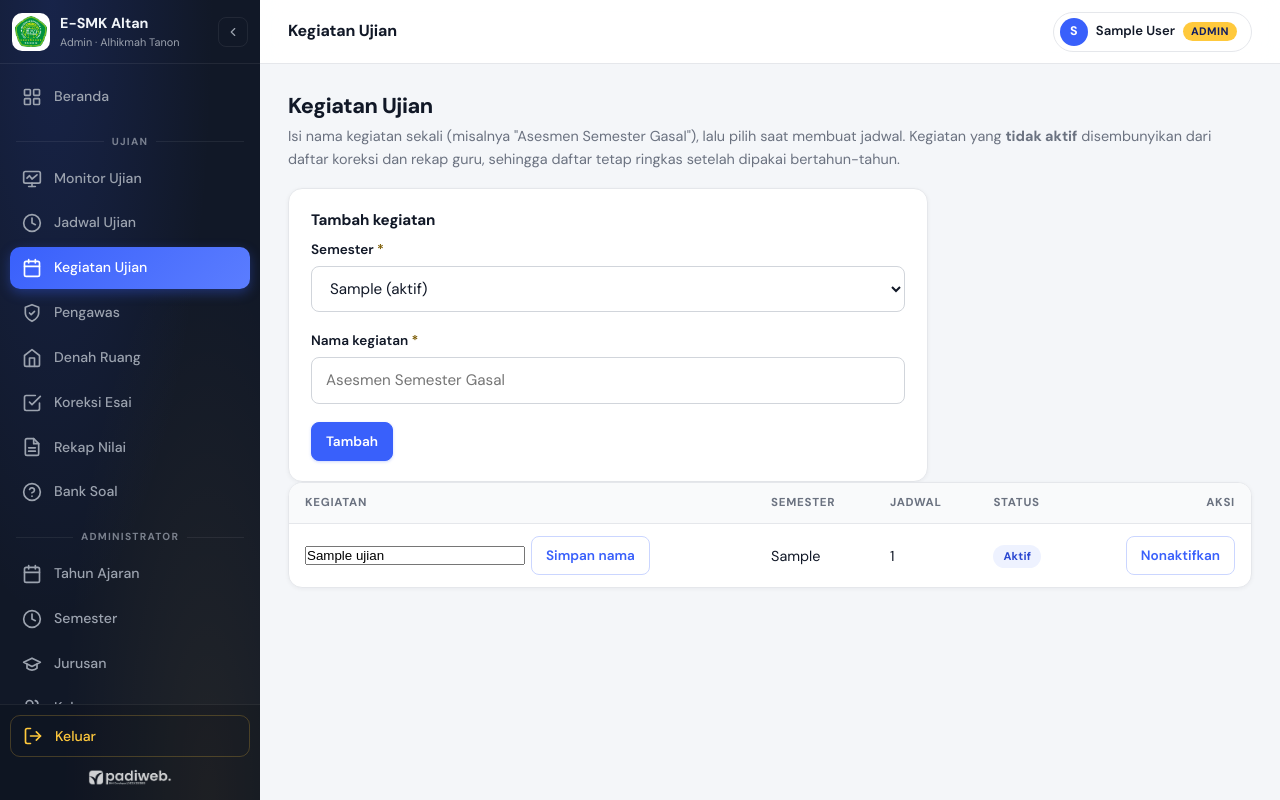
After one commit to padiweb/ujiansmk, a Laravel app: page /staf/kegiatan in a window 1280 px wide. The commit adds this page. Run offline with Laravel 12, Linux system fonts and the light colour scheme; a user stored in the database is signed in; tables that the repository leaves empty hold one stand-in row (values such as "Sample post").

Commit message:
Kegiatan Ujian: nama kegiatan diisi sekali per semester, nama jadwal otomatis dari kegiatan + mapel; kegiatan tidak aktif disembunyikan dari koreksi dan rekap guru
Co-Authored-By: Claude Sonnet 5.5 <noreply@anthropic.com>

```diff
--- /dev/null
+++ b/app/Http/Controllers/Staf/KegiatanUjianController.php
@@ -0,0 +1,70 @@
+<?php
+
+namespace App\Http\Controllers\Staf;
+
+use App\Http\Controllers\Controller;
+use App\Models\AuditLog;
+use App\Models\KegiatanUjian;
+use App\Models\Periode;
+use Illuminate\Http\RedirectResponse;
+use Illuminate\Http\Request;
+use Illuminate\Validation\Rule;
+use Illuminate\View\View;
+
+/** Admin mengisi nama kegiatan sekali; jadwal per mata pelajaran memilihnya. */
+class KegiatanUjianController extends Controller
+{
+    public function index(): View
+    {
+        return view('staf.kegiatan.index', [
+            'kegiatan' => KegiatanUjian::with('periode.tahunAjaran')->withCount('jadwal')->orderByDesc('aktif')->orderByDesc('periode_id')->orderBy('nama')->get(),
+            'daftarPeriode' => Periode::with('tahunAjaran')->orderByDesc('tahun_ajaran_id')->orderBy('semester')->get(),
+            'periodeAktif' => Periode::where('aktif', true)->value('id'),
+        ]);
+    }
+
+    public function store(Request $request): RedirectResponse
+    {
+        $data = $request->validate([
+            'periode_id' => ['required', Rule::exists('periode', 'id')],
+            'nama' => ['required', 'string', 'max:120', Rule::unique('kegiatan_ujian', 'nama')->where('periode_id', $request->input('periode_id'))],
+        ], ['nama.unique' => 'Kegiatan dengan nama itu sudah ada pada semester ini.'], ['periode_id' => 'Semester', 'nama' => 'Nama kegiatan']);
+
+        $k = KegiatanUjian::create(['periode_id' => $data['periode_id'], 'nama' => trim($data['nama']), 'aktif' => true]);
+        AuditLog::catat('kegiatan.tambah', "kegiatan {$k->id}", $request->user('web'));
+
+        return back()->with('berhasil', "Kegiatan \"{$k->nama}\" ditambahkan.");
+    }
+
+    /** Ganti nama (nama semua jadwalnya ikut diperbarui) atau aktif/nonaktifkan. */
+    public function update(Request $request, KegiatanUjian $kegiatan): RedirectResponse
+    {
+        $data = $request->validate([
+            'nama' => ['sometimes', 'required', 'string', 'max:120', Rule::unique('kegiatan_ujian', 'nama')->where('periode_id', $kegiatan->periode_id)->ignore($kegiatan->id)],
+            'aktif' => ['sometimes', 'boolean'],
+        ], ['nama.unique' => 'Kegiatan dengan nama itu sudah ada pada semester ini.'], ['nama' => 'Nama kegiatan']);
+
+        if (isset($data['nama'])) {
+            $kegiatan->update(['nama' => trim($data['nama'])]);
+            $kegiatan->jadwal()->with('mapel')->get()->each(fn ($j) => $j->update(['nama' => $kegiatan->namaJadwal($j->mapel)]));
+        }
+        if (array_key_exists('aktif', $data)) {
+            $kegiatan->update(['aktif' => (bool) $data['aktif']]);
+        }
+        AuditLog::catat('kegiatan.ubah', "kegiatan {$kegiatan->id}", $request->user('web'));
+
+        return back()->with('berhasil', 'Kegiatan diperbarui.');
+    }
+
+    public function destroy(Request $request, KegiatanUjian $kegiatan): RedirectResponse
+    {
+        if ($kegiatan->jadwal()->exists()) {
+            return back()->with('gagal', 'Kegiatan ini sudah dipakai jadwal. Nonaktifkan saja agar tidak muncul di daftar.');
+        }
+
+        $kegiatan->delete();
+        AuditLog::catat('kegiatan.hapus', "kegiatan {$kegiatan->id}", $request->user('web'));
+
+        return back()->with('berhasil', 'Kegiatan dihapus.');
+    }
+}
--- a/app/Models/JadwalUjian.php
+++ b/app/Models/JadwalUjian.php
@@ -16,7 +16,7 @@ class JadwalUjian extends Model
     public const SELESAI = 'selesai';
 
     protected $fillable = [
-        'periode_id', 'mapel_id', 'nama', 'durasi_menit', 'mulai_pada', 'tutup_pada', 'token', 'media_kode', 'status',
+        'periode_id', 'kegiatan_id', 'mapel_id', 'nama', 'durasi_menit', 'mulai_pada', 'tutup_pada', 'token', 'media_kode', 'status',
         'acak_soal', 'acak_opsi', 'batas_pelanggaran', 'bobot_pg', 'tampilkan_hasil', 'dibuat_oleh', 'diaktifkan_pada', 'denah_id',
     ];
 
@@ -34,6 +34,11 @@ class JadwalUjian extends Model
     public function periode(): BelongsTo
     {
         return $this->belongsTo(Periode::class);
+    }
+
+    public function kegiatan(): BelongsTo
+    {
+        return $this->belongsTo(KegiatanUjian::class, 'kegiatan_id');
     }
 
     public function mapel(): BelongsTo
--- /dev/null
+++ b/app/Models/KegiatanUjian.php
@@ -0,0 +1,36 @@
+<?php
+
+namespace App\Models;
+
+use Illuminate\Database\Eloquent\Model;
+use Illuminate\Database\Eloquent\Relations\BelongsTo;
+use Illuminate\Database\Eloquent\Relations\HasMany;
+
+/** Nama kegiatan ujian pada satu semester, mis. "Asesmen Semester Gasal". Jadwal per mapel dibuat di bawahnya. */
+class KegiatanUjian extends Model
+{
+    protected $table = 'kegiatan_ujian';
+
+    protected $fillable = ['periode_id', 'nama', 'aktif'];
+
+    protected function casts(): array
+    {
+        return ['aktif' => 'boolean'];
+    }
+
+    public function periode(): BelongsTo
+    {
+        return $this->belongsTo(Periode::class);
+    }
+
+    public function jadwal(): HasMany
+    {
+        return $this->hasMany(JadwalUjian::class, 'kegiatan_id');
+    }
+
+    /** Nama jadwal yang tampil di semua halaman: kegiatan + mata pelajaran. */
+    public function namaJadwal(Mapel $mapel): string
+    {
+        return $this->nama.' – '.$mapel->nama;
+    }
+}
--- a/app/Services/LayananKoreksi.php
+++ b/app/Services/LayananKoreksi.php
@@ -29,7 +29,7 @@ class LayananKoreksi
 
         return match ($user->role) {
             'admin' => $kueri,
-            'guru' => $kueri->whereExists(fn ($q) => $q->selectRaw('1')->from('pengampu')
+            'guru' => $kueri->where(fn ($q) => $q->whereNull('kegiatan_id')->orWhereHas('kegiatan', fn ($k) => $k->where('aktif', true)))->whereExists(fn ($q) => $q->selectRaw('1')->from('pengampu')
                 ->whereColumn('pengampu.mapel_id', 'jadwal_ujian.mapel_id')->where('pengampu.guru_id', $user->id)
                 ->whereIn('pengampu.kelas_id', fn ($k) => $k->select('kelas_id')->from('jadwal_kelas')->whereColumn('jadwal_kelas.jadwal_id', 'jadwal_ujian.id'))),
             default => $kueri->whereRaw('1 = 0'),
--- a/resources/views/layouts/staf.blade.php
+++ b/resources/views/layouts/staf.blade.php
@@ -54,6 +54,10 @@
                     <a href="{{ route('staf.jadwal.index') }}" data-tip="Jadwal Ujian"
                        class="sisi-a {{ request()->routeIs('staf.jadwal.*') ? 'aktif' : '' }}">
                         <x-ikon nama="jam" /><span class="sisi-lbl">Jadwal Ujian</span>
+                    </a>
+                    <a href="{{ route('staf.kegiatan.index') }}" data-tip="Kegiatan Ujian"
+                       class="sisi-a {{ request()->routeIs('staf.kegiatan.*') ? 'aktif' : '' }}">
+                        <x-ikon nama="kalender" /><span class="sisi-lbl">Kegiatan Ujian</span>
                     </a>
                     <a href="{{ route('staf.pengawas.index') }}" data-tip="Pengawas"
                        class="sisi-a {{ request()->routeIs('staf.pengawas.*') ? 'aktif' : '' }}">
--- a/resources/views/staf/jadwal/index.blade.php
+++ b/resources/views/staf/jadwal/index.blade.php
@@ -36,7 +36,7 @@
                 @forelse ($jadwal as $j)
                     <tr>
                         <td><a href="{{ route('staf.jadwal.show', $j) }}"><strong>{{ $j->nama }}</strong></a>
-                            <small class="bantuan" style="margin:0">{{ ucfirst($j->periode->semester) }} {{ $j->periode->tahunAjaran->nama }}</small></td>
+                            <small class="bantuan" style="margin:0">{{ $j->periode->label() }}@if ($j->kegiatan && ! $j->kegiatan->aktif) · kegiatan tidak aktif @endif</small></td>
                         <td>{{ $j->mapel->nama }}</td>
                         <td>{{ $j->mulai_pada->format('d/m/Y H:i') }}<br><small class="bantuan" style="margin:0">s.d. {{ $j->tutup_pada->format('d/m/Y H:i') }}</small></td>
                         <td>{{ $j->durasi_menit }} menit</td>
--- /dev/null
+++ b/resources/views/staf/kegiatan/index.blade.php
@@ -0,0 +1,70 @@
+@extends('layouts.staf')
+@section('judul', 'Kegiatan Ujian')
+
+@section('konten')
+<div class="kepala-halaman">
+    <div>
+        <h1 class="judul-halaman">Kegiatan Ujian</h1>
+        <p class="sub">Isi nama kegiatan sekali (misalnya "Asesmen Semester Gasal"), lalu pilih saat membuat jadwal. Kegiatan yang <strong>tidak aktif</strong> disembunyikan dari daftar koreksi dan rekap guru, sehingga daftar tetap ringkas setelah dipakai bertahun-tahun.</p>
+    </div>
+</div>
+
+<form class="kartu formulir" method="POST" action="{{ route('staf.kegiatan.store') }}">
+    @csrf
+    <h2 class="judul-kartu">Tambah kegiatan</h2>
+    <div class="bidang @error('periode_id') salah @enderror">
+        <label for="k-periode">Semester <span class="wajib">*</span></label>
+        <select id="k-periode" name="periode_id" required>
+            @foreach ($daftarPeriode as $p)
+                <option value="{{ $p->id }}" @selected((int) old('periode_id', $periodeAktif) === $p->id)>{{ $p->label() }}@if ($p->aktif) (aktif)@endif</option>
+            @endforeach
+        </select>
+        @error('periode_id') <small class="galat-bidang">{{ $message }}</small> @enderror
+    </div>
+    <div class="bidang @error('nama') salah @enderror">
+        <label for="k-nama">Nama kegiatan <span class="wajib">*</span></label>
+        <input id="k-nama" name="nama" type="text" maxlength="120" value="{{ old('nama') }}" placeholder="Asesmen Semester Gasal" required>
+        @error('nama') <small class="galat-bidang">{{ $message }}</small> @enderror
+    </div>
+    <div class="aksi-form"><button class="tombol kecil" type="submit">Tambah</button></div>
+</form>
+
+<div class="kartu tanpa-padding">
+    <div class="gulir">
+        <table class="tabel">
+            <thead><tr><th>Kegiatan</th><th>Semester</th><th>Jadwal</th><th>Status</th><th class="kanan">Aksi</th></tr></thead>
+            <tbody>
+                @forelse ($kegiatan as $k)
+                    <tr>
+                        <td>
+                            <form method="POST" action="{{ route('staf.kegiatan.update', $k) }}" style="display:flex;gap:6px;align-items:center">
+                                @csrf @method('PUT')
+                                <input type="text" name="nama" value="{{ $k->nama }}" maxlength="120" aria-label="Nama kegiatan" required style="min-width:220px">
+                                <button class="tombol kecil garis" type="submit">Simpan nama</button>
+                            </form>
+                        </td>
+                        <td>{{ $k->periode->label() }}</td>
+                        <td>{{ $k->jadwal_count }}</td>
+                        <td>@if ($k->aktif) <span class="lencana">Aktif</span> @else <span class="lencana pucat">Tidak aktif</span> @endif</td>
+                        <td class="kanan aksi-baris">
+                            <form method="POST" action="{{ route('staf.kegiatan.update', $k) }}" style="display:inline">
+                                @csrf @method('PUT')
+                                <input type="hidden" name="aktif" value="{{ $k->aktif ? 0 : 1 }}">
+                                <button class="tombol kecil garis" type="submit">{{ $k->aktif ? 'Nonaktifkan' : 'Aktifkan' }}</button>
+                            </form>
+                            @if ($k->jadwal_count === 0)
+                                <form method="POST" action="{{ route('staf.kegiatan.destroy', $k) }}" style="display:inline" onsubmit="return confirm('Hapus kegiatan ini?')">
+                                    @csrf @method('DELETE')
+                                    <button class="tombol kecil bahaya" type="submit">Hapus</button>
+                                </form>
+                            @endif
+                        </td>
+                    </tr>
+                @empty
+                    <tr><td colspan="5" class="kosong">Belum ada kegiatan. Tambahkan di atas, misalnya "Asesmen Semester Gasal".</td></tr>
+                @endforelse
+            </tbody>
+        </table>
+    </div>
+</div>
+@endsection
--- a/routes/web.php
+++ b/routes/web.php
@@ -8,6 +8,7 @@ use App\Http\Controllers\Staf\DenahController;
 use App\Http\Controllers\Staf\ImporController;
 use App\Http\Controllers\Staf\KartuUjianController;
 use App\Http\Controllers\Staf\JadwalUjianController;
+use App\Http\Controllers\Staf\KegiatanUjianController;
 use App\Http\Controllers\Staf\KoreksiController;
 use App\Http\Controllers\Staf\ImporSoalController;
 use App\Http\Controllers\Staf\MasterDataController;
@@ -132,6 +133,13 @@ Route::prefix('staf')->group(function () {
         Route::get('/pengaturan', [PengaturanSekolahController::class, 'edit'])->name('staf.pengaturan');
         Route::put('/pengaturan', [PengaturanSekolahController::class, 'update'])->name('staf.pengaturan.simpan');
 
+        Route::prefix('kegiatan')->name('staf.kegiatan.')->group(function () {
+            Route::get('/', [KegiatanUjianController::class, 'index'])->name('index');
+            Route::post('/', [KegiatanUjianController::class, 'store'])->name('store');
+            Route::put('/{kegiatan}', [KegiatanUjianController::class, 'update'])->whereNumber('kegiatan')->name('update');
+            Route::delete('/{kegiatan}', [KegiatanUjianController::class, 'destroy'])->whereNumber('kegiatan')->name('destroy');
+        });
+
         Route::prefix('pengawas')->name('staf.pengawas.')->group(function () {
             Route::get('/', [PengawasController::class, 'index'])->name('index');
             Route::post('/', [PengawasController::class, 'tambah'])->middleware('throttle:20,1')->name('tambah');
```
Also changed, not shown: app/Http/Controllers/Staf/JadwalUjianController.php (+27 -11 lines), resources/views/staf/jadwal/form.blade.php (+10 -15 lines), tests/Feature/JadwalUjianTest.php (+31 -7 lines), tests/Feature/KegiatanUjianTest.php (added, +82 -0 lines), database/migrations/2026_10_29_000001_buat_kegiatan_ujian.php (added).
